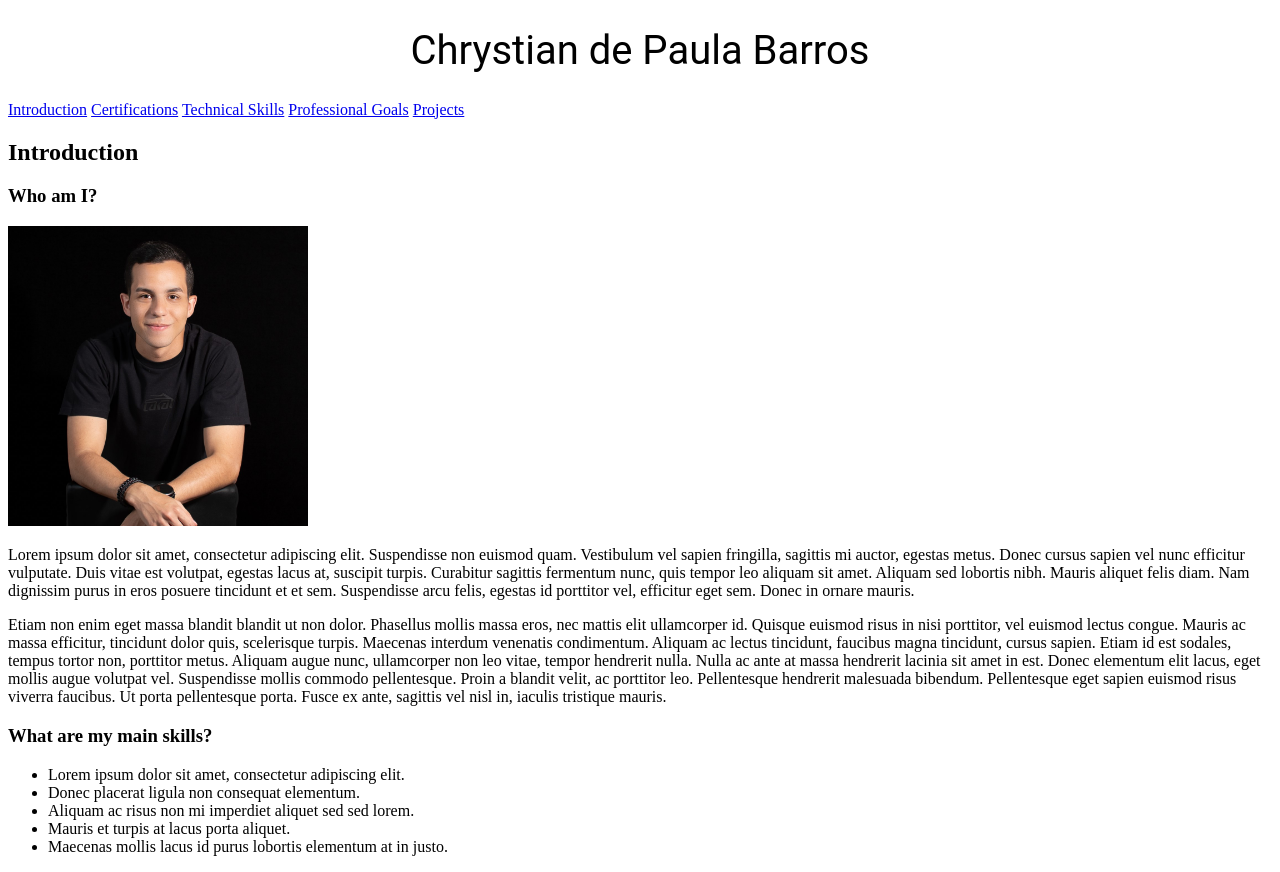
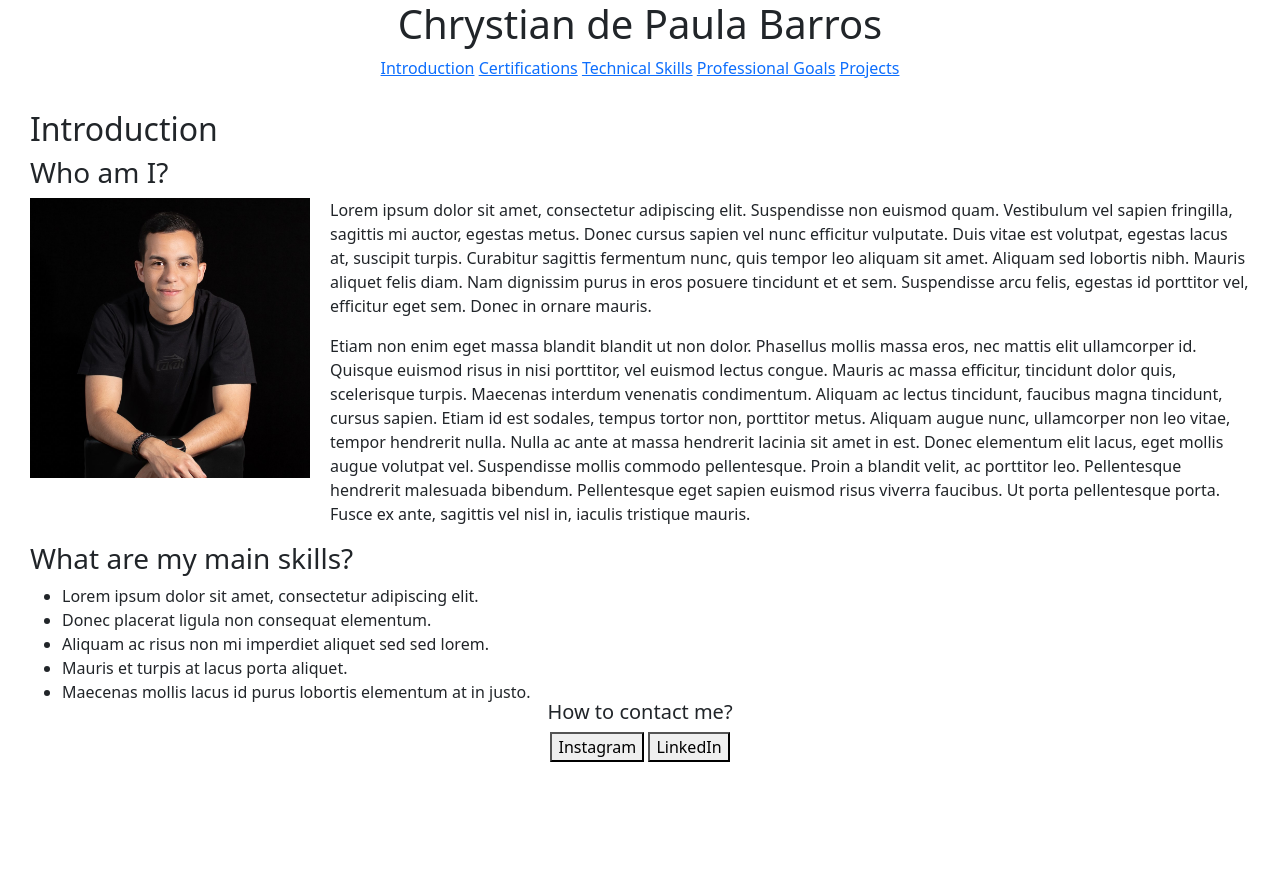
Before and after one commit to chrystianbarros/portfolio-website, a Flask app: page / in a window 1280 px wide. After the commit the page ends 762 px from the top, so only its background shows below. Run offline with Flask 3, Linux system fonts and the light colour scheme.

Commit message:
Added bootstrap and design improvements

```diff
--- a/app.py
+++ b/app.py
@@ -3,7 +3,7 @@
 app = Flask(__name__)
 
 @app.route("/")
-def hello_world():
+def portfolio_website():
     return render_template('home.html')
 
 app.run(host='0.0.0.0', port=1443, debug=True)
--- a/static/css/style.css
+++ b/static/css/style.css
@@ -1,6 +1,35 @@
+body {
+    font-family: Arial, Helvetica, sans-serif;
+}
+
+.menubar {
+    text-align: center;
+}
+
+.intro {
+    padding: 30px;
+}
+
 h1 {
     font-size: 40px;
-    font-family: Roboto;
     font-weight: normal;
     text-align: center;
 }
+
+.whoami_content {
+    display: flex;
+    align-items:stretch;
+    justify-content: left;
+}
+
+img {
+    padding-right: 20px;
+}
+
+footer {
+    position: absolute;
+    bottom: 0;
+    width: 100%;
+    height: 100px;
+    text-align: center;
+}
--- a/templates/home.html
+++ b/templates/home.html
@@ -5,12 +5,13 @@
     <meta name="viewport" content="width=device-width, initial-scale=1.0">
     <title>Portfolio Website</title>
     <link rel="stylesheet" href="../static/css/style.css">
+    <link href="https://cdn.jsdelivr.net/npm/bootstrap@5.3.2/dist/css/bootstrap.min.css" rel="stylesheet" integrity="sha384-T3c6CoIi6uLrA9TneNEoa7RxnatzjcDSCmG1MXxSR1GAsXEV/Dwwykc2MPK8M2HN" crossorigin="anonymous">
 </head>
 
 <body>
     <h1>Chrystian de Paula Barros</h1>
     <div class="menubar">
-        <a class="active" href="#Introduction">Introduction</a>
+        <a class="menubar" href="#Introduction">Introduction</a>
         <a href="#Certifications">Certifications</a>
         <a href="#TechnicalSkills">Technical Skills</a>
         <a href="#ProfessionalGoals">Professional Goals</a>
@@ -21,9 +22,15 @@
         <h2>Introduction</h2>
         <div class="intro_whoami">
             <h3>Who am I?</h3>
-            <img src="../static/images/chrystian-4.jpg" width="300" alt="Me">
-            <p>Lorem ipsum dolor sit amet, consectetur adipiscing elit. Suspendisse non euismod quam. Vestibulum vel sapien fringilla, sagittis mi auctor, egestas metus. Donec cursus sapien vel nunc efficitur vulputate. Duis vitae est volutpat, egestas lacus at, suscipit turpis. Curabitur sagittis fermentum nunc, quis tempor leo aliquam sit amet. Aliquam sed lobortis nibh. Mauris aliquet felis diam. Nam dignissim purus in eros posuere tincidunt et et sem. Suspendisse arcu felis, egestas id porttitor vel, efficitur eget sem. Donec in ornare mauris.</p>
-            <p>Etiam non enim eget massa blandit blandit ut non dolor. Phasellus mollis massa eros, nec mattis elit ullamcorper id. Quisque euismod risus in nisi porttitor, vel euismod lectus congue. Mauris ac massa efficitur, tincidunt dolor quis, scelerisque turpis. Maecenas interdum venenatis condimentum. Aliquam ac lectus tincidunt, faucibus magna tincidunt, cursus sapien. Etiam id est sodales, tempus tortor non, porttitor metus. Aliquam augue nunc, ullamcorper non leo vitae, tempor hendrerit nulla. Nulla ac ante at massa hendrerit lacinia sit amet in est. Donec elementum elit lacus, eget mollis augue volutpat vel. Suspendisse mollis commodo pellentesque. Proin a blandit velit, ac porttitor leo. Pellentesque hendrerit malesuada bibendum. Pellentesque eget sapien euismod risus viverra faucibus. Ut porta pellentesque porta. Fusce ex ante, sagittis vel nisl in, iaculis tristique mauris.</p>
+            <div class="whoami_content">
+                <div class="my_photo">
+                    <img src="../static/images/chrystian-4.jpg" width="300" alt="Me">
+                </div>
+                <div class="whoami_text">
+                    <p>Lorem ipsum dolor sit amet, consectetur adipiscing elit. Suspendisse non euismod quam. Vestibulum vel sapien fringilla, sagittis mi auctor, egestas metus. Donec cursus sapien vel nunc efficitur vulputate. Duis vitae est volutpat, egestas lacus at, suscipit turpis. Curabitur sagittis fermentum nunc, quis tempor leo aliquam sit amet. Aliquam sed lobortis nibh. Mauris aliquet felis diam. Nam dignissim purus in eros posuere tincidunt et et sem. Suspendisse arcu felis, egestas id porttitor vel, efficitur eget sem. Donec in ornare mauris.</p>
+                    <p>Etiam non enim eget massa blandit blandit ut non dolor. Phasellus mollis massa eros, nec mattis elit ullamcorper id. Quisque euismod risus in nisi porttitor, vel euismod lectus congue. Mauris ac massa efficitur, tincidunt dolor quis, scelerisque turpis. Maecenas interdum venenatis condimentum. Aliquam ac lectus tincidunt, faucibus magna tincidunt, cursus sapien. Etiam id est sodales, tempus tortor non, porttitor metus. Aliquam augue nunc, ullamcorper non leo vitae, tempor hendrerit nulla. Nulla ac ante at massa hendrerit lacinia sit amet in est. Donec elementum elit lacus, eget mollis augue volutpat vel. Suspendisse mollis commodo pellentesque. Proin a blandit velit, ac porttitor leo. Pellentesque hendrerit malesuada bibendum. Pellentesque eget sapien euismod risus viverra faucibus. Ut porta pellentesque porta. Fusce ex ante, sagittis vel nisl in, iaculis tristique mauris.</p>
+                </div>
+            </div>
         </div>
 
         <!--Div for My Skills Session-->
@@ -39,6 +46,12 @@
         </div>
     </div>
 
+</body>
 
-</body>
+<footer>
+    <h5>How to contact me?</h5>
+    <button>Instagram</button>
+    <button>LinkedIn</button>
+</footer>
+
 </html>
```
